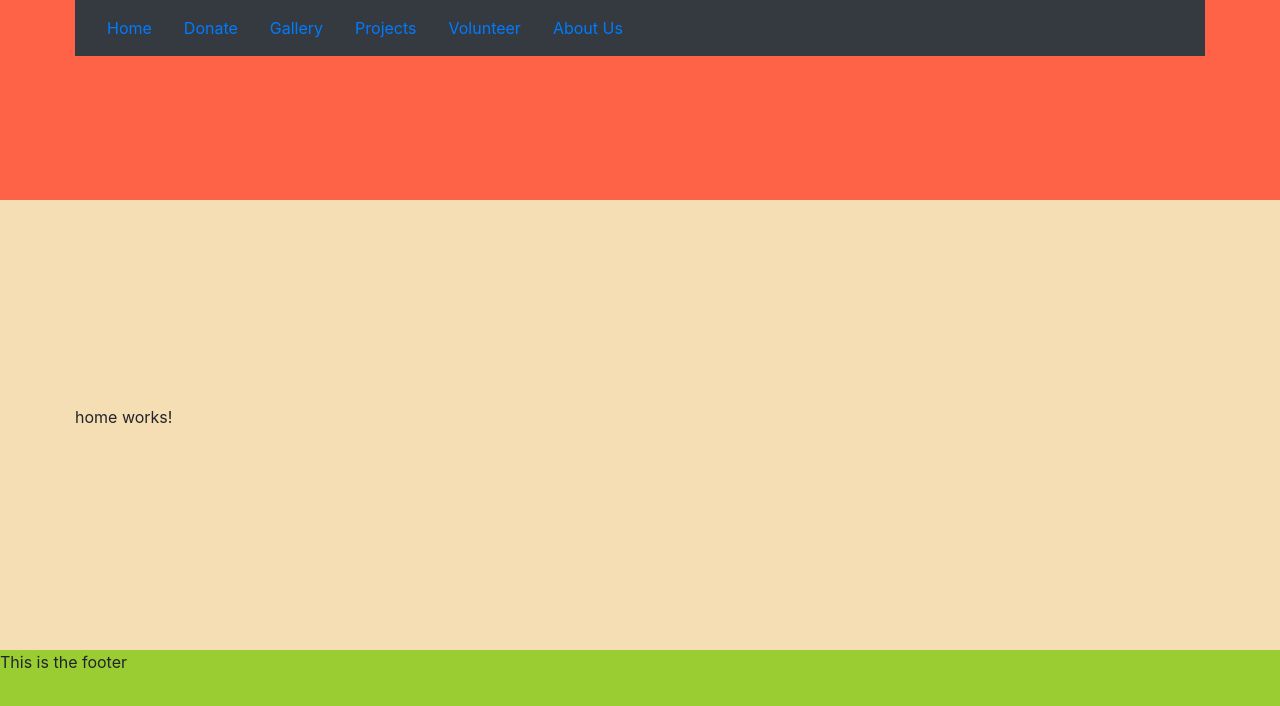
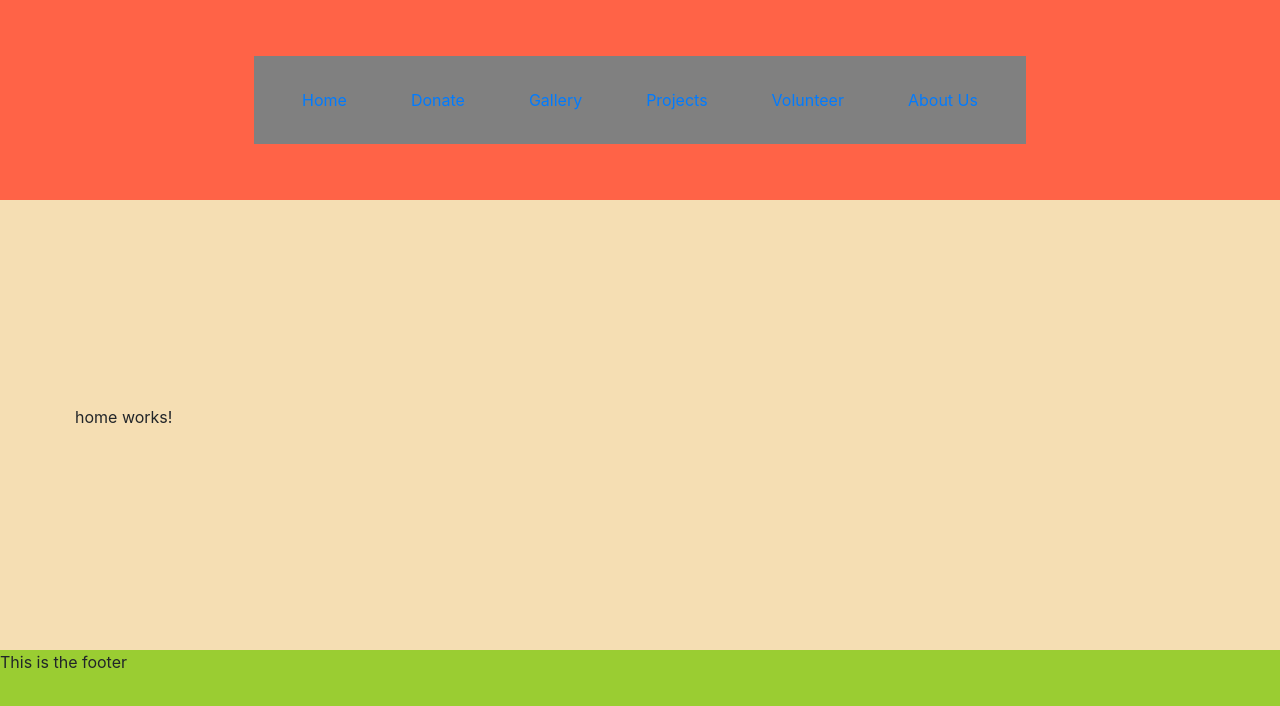
Before and after one commit to rasulacaldera/acapella, an Angular app: page /home in a window 1280 px wide. Shown: the top 706 px of the page. Built offline with nearby package versions, Linux system fonts and the light colour scheme.

Commit message:
Adding basic styles for navbar

```diff
--- a/src/app/layout/header/header.component.html
+++ b/src/app/layout/header/header.component.html
@@ -1,5 +1,5 @@
 <div class="header">
-  <nav class="navbar navbar-expand-lg navbar-dark bg-dark">
+  <nav class="navbar">
     <a class="nav-link" href="/home">Home</a>
     <a class="nav-link" href="/donate">Donate</a>
     <a class="nav-link" href="/gallery">Gallery</a>
--- a/src/app/layout/header/header.component.scss
+++ b/src/app/layout/header/header.component.scss
@@ -2,6 +2,20 @@
 
 .header{
     @include layout-padding;
+    display: flex;
+    justify-content: center;
+    align-items: center;
     background-color: tomato;
     height: 200px;
 }
+
+.navbar{
+    background-color: grey;
+    justify-content: center;
+    width: fit-content;
+    height: fit-content;
+}
+
+.nav-link{
+    padding: 1.5rem 2rem;
+}
```
